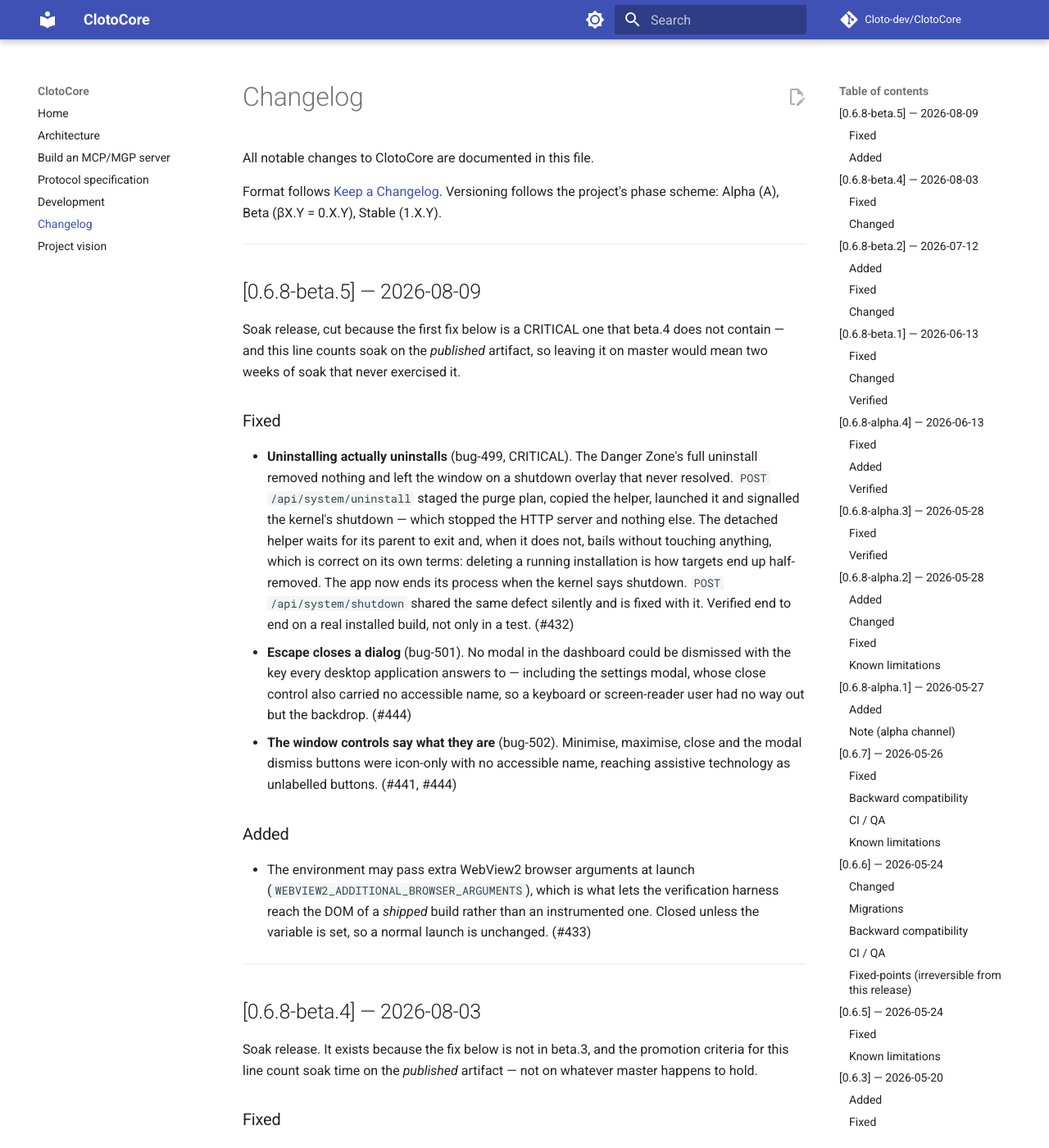
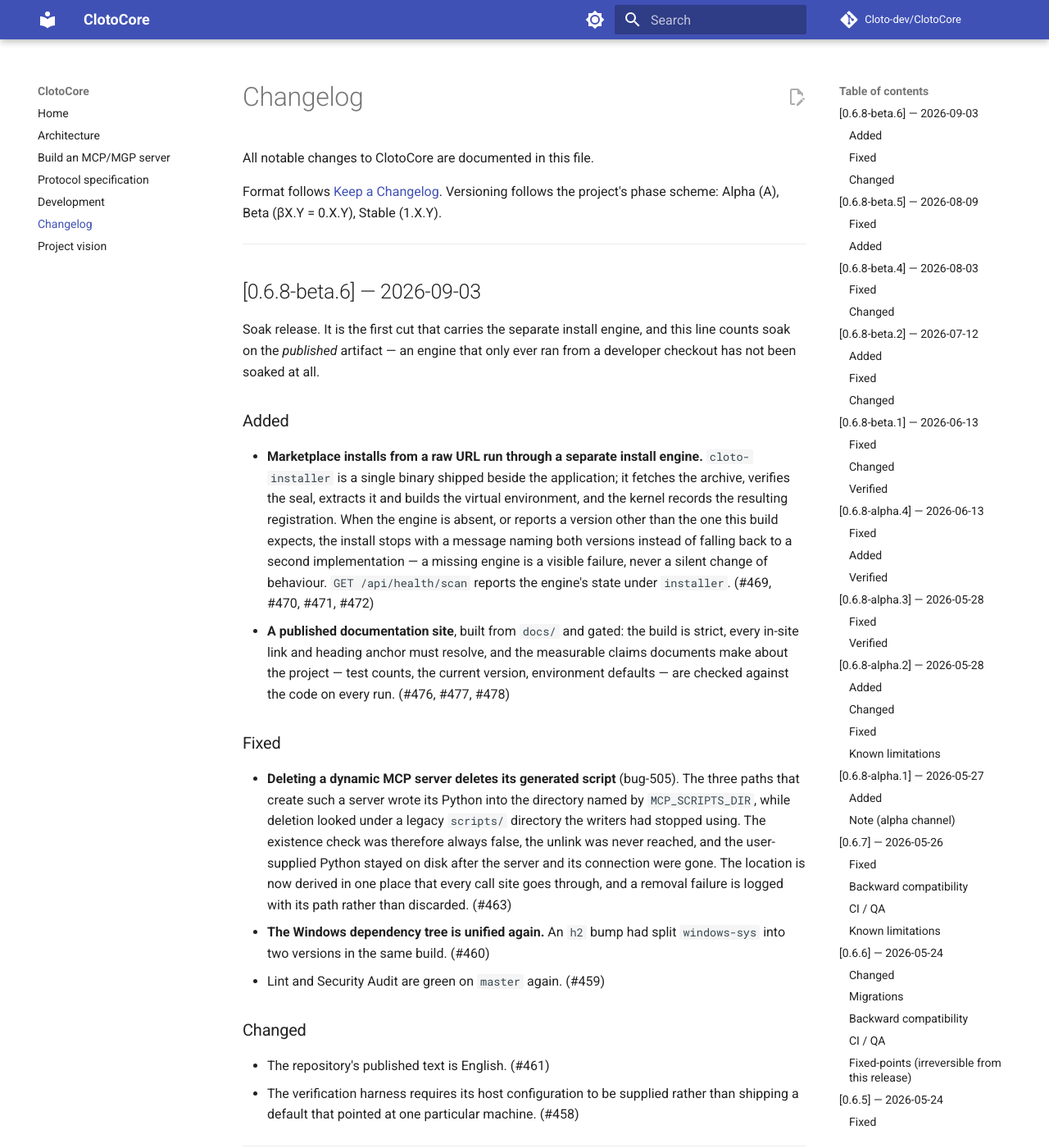
Before and after one commit to Cloto-dev/ClotoCore, an MkDocs documentation site: the page built from docs/CHANGELOG.md, in a window 1280 px wide and 1400 px high. Shown: the whole window at 82% size. Built offline with MkDocs 1.6.1 and Material for MkDocs 9.7.7, drawn with Linux system fonts in a browser that asks for light colours; comment, search, counter and statistics services are not loaded.

Commit message:
chore(release): 0.6.8-beta.6 (#481)
Soak release for the line, cut because the separate install engine landed on
master after beta.5 and this line counts soak on the published artifact.

The version is named in seven places and all seven move together here. Six are
the long-standing ones -- the workspace package, the lock files on both sides,
the dashboard package, the Tauri configuration. The seventh is new: the phase
table in DEVELOPMENT.md states the current version as a fact, and the
documentation-facts gate added in #477 compares it against Cargo.toml. Bumping
Cargo.toml alone was tried first and the gate went red on exactly that line, so
the check is doing what it claims.

Verified before the bump: doc anchors, documentation facts and the test-count
ratchet all green on the pre-bump tree, and green again after it.

```diff
--- a/Cargo.toml
+++ b/Cargo.toml
@@ -7,7 +7,7 @@
 resolver = "2"
 
 [workspace.package]
-version = "0.6.8-beta.5"
+version = "0.6.8-beta.6"
 edition = "2021"
 authors = ["ClotoCore <ClotoCore@proton.me>"]
 license = "BSL-1.1"
--- a/docs/CHANGELOG.md
+++ b/docs/CHANGELOG.md
@@ -4,6 +4,51 @@
 
 Format follows [Keep a Changelog](https://keepachangelog.com/).
 Versioning follows the project's phase scheme: Alpha (A), Beta (βX.Y = 0.X.Y), Stable (1.X.Y).
+
+---
+
+## [0.6.8-beta.6] — 2026-09-03
+
+Soak release. It is the first cut that carries the separate install engine, and
+this line counts soak on the *published* artifact — an engine that only ever ran
+from a developer checkout has not been soaked at all.
+
+### Added
+
+- **Marketplace installs from a raw URL run through a separate install engine.**
+  `cloto-installer` is a single binary shipped beside the application; it
+  fetches the archive, verifies the seal, extracts it and builds the virtual
+  environment, and the kernel records the resulting registration. When the
+  engine is absent, or reports a version other than the one this build expects,
+  the install stops with a message naming both versions instead of falling back
+  to a second implementation — a missing engine is a visible failure, never a
+  silent change of behaviour. `GET /api/health/scan` reports the engine's state
+  under `installer`. (#469, #470, #471, #472)
+- **A published documentation site**, built from `docs/` and gated: the build
+  is strict, every in-site link and heading anchor must resolve, and the
+  measurable claims documents make about the project — test counts, the current
+  version, environment defaults — are checked against the code on every run.
+  (#476, #477, #478)
+
+### Fixed
+
+- **Deleting a dynamic MCP server deletes its generated script** (bug-505). The
+  three paths that create such a server wrote its Python into the directory
+  named by `MCP_SCRIPTS_DIR`, while deletion looked under a legacy `scripts/`
+  directory the writers had stopped using. The existence check was therefore
+  always false, the unlink was never reached, and the user-supplied Python
+  stayed on disk after the server and its connection were gone. The location is
+  now derived in one place that every call site goes through, and a removal
+  failure is logged with its path rather than discarded. (#463)
+- **The Windows dependency tree is unified again.** An `h2` bump had split
+  `windows-sys` into two versions in the same build. (#460)
+- Lint and Security Audit are green on `master` again. (#459)
+
+### Changed
+
+- The repository's published text is English. (#461)
+- The verification harness requires its host configuration to be supplied
+  rather than shipping a default that pointed at one particular machine. (#458)
 
 ---
 
--- a/docs/DEVELOPMENT.md
+++ b/docs/DEVELOPMENT.md
@@ -169,7 +169,7 @@
 | Phase | Display | Cargo (Semver) | Git Tag | Status |
 |-------|---------|---------------|---------|--------|
 | Alpha | A1, A2, ... | `0.0.1`, `0.0.2`, ... | `vA1` | Completed (A1–A7) |
-| Beta | βX.Y | `0.X.Y` | `v0.X.Y` | **Current (0.6.8-beta.5)** |
+| Beta | βX.Y | `0.X.Y` | `v0.X.Y` | **Current (0.6.8-beta.6)** |
 | Stable | 1.X.Y | `1.X.Y` | `v1.X.Y` | Future |
 
 - **Alpha (A)**: Rapid prototyping. Breaking changes expected on every release.
```
Also changed, not shown: 4 other files.
